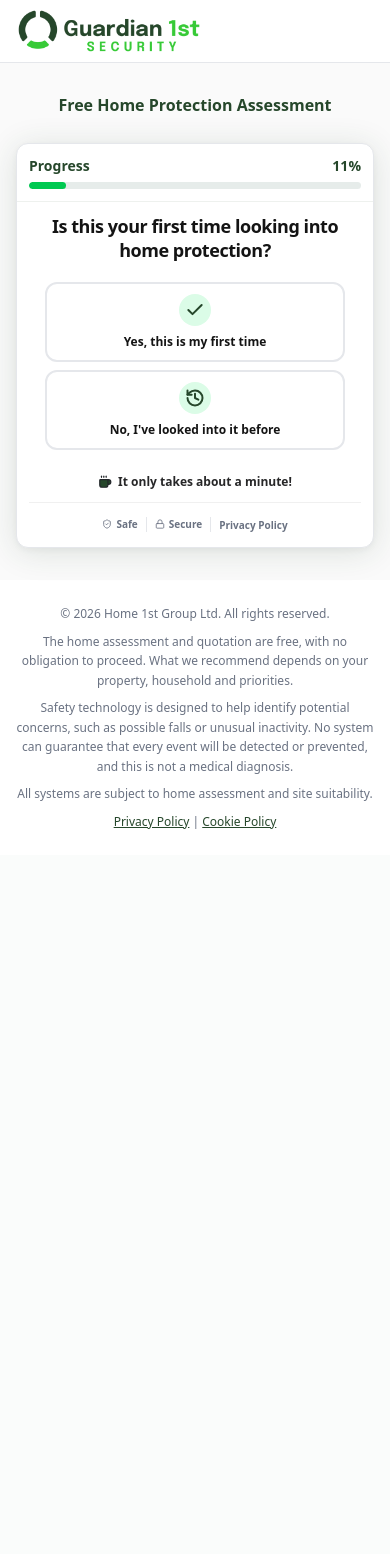
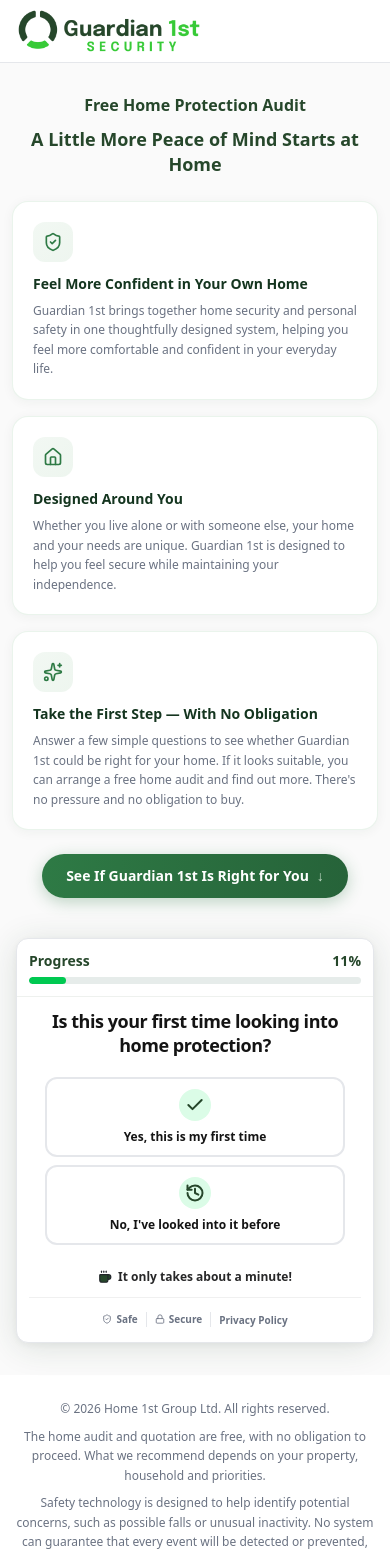
Before and after one commit to Nidal468/guardian_qualify_page, a Next.js app: page / in a window 390 px wide. Shown: the top 1554 px of the page. Before the commit the page ends 855 px from the top, so only its background shows below. Built offline with nearby package versions, Linux system fonts and the light colour scheme; no server answers.

Commit message:
requested tasks

```diff
--- a/app/layout.tsx
+++ b/app/layout.tsx
@@ -3,12 +3,12 @@ import "./globals.css";
 
 export const metadata: Metadata = {
   metadataBase: new URL("https://qualify.guardian1st.io"),
-  title: "Guardian 1st | Free Home Protection Assessment",
+  title: "Guardian 1st | Free Home Protection Audit",
   description:
-    "Find out whether home security, personal safety, or both are right for your home. Start with a free, no-obligation home assessment from Guardian 1st.",
+    "Find out whether home security, personal safety, or both are right for your home. Start with a free, no-obligation home audit from Guardian 1st.",
   alternates: { canonical: "https://qualify.guardian1st.io" },
   openGraph: {
-    title: "Guardian 1st | Free Home Protection Assessment",
+    title: "Guardian 1st | Free Home Protection Audit",
     description:
       "Answer a few quick questions and get a free, no-obligation home protection recommendation from Guardian 1st.",
     url: "https://qualify.guardian1st.io",
@@ -34,9 +34,9 @@ const jsonLd = {
       "@type": "WebPage",
       "@id": "https://qualify.guardian1st.io/#webpage",
       url: "https://qualify.guardian1st.io",
-      name: "Free Home Protection Assessment",
+      name: "Free Home Protection Audit",
       description:
-        "A short qualification quiz that recommends home security and personal safety protection, followed by a free, no-obligation home assessment.",
+        "A short qualification quiz that recommends home security and personal safety protection, followed by a free, no-obligation home audit.",
       publisher: { "@id": "https://qualify.guardian1st.io/#organization" },
     },
   ],
--- a/app/page.tsx
+++ b/app/page.tsx
@@ -7,6 +7,7 @@ import QuizQuestion from "@/components/quiz/question";
 import LeadForm from "@/components/quiz/lead-form";
 import ThankYou from "@/components/quiz/thank-you";
 import CallScreen from "@/components/quiz/call-screen";
+import PeaceOfMind from "@/components/quiz/peace-of-mind";
 import { STEPS, TOTAL_STEPS } from "@/lib/quiz-data";
 import { useQuizState } from "@/lib/use-quiz-state";
 
@@ -24,6 +25,7 @@ export default function Home() {
       <div className="flex-1 flex flex-col items-center justify-between w-full space-y-4 sm:space-y-6 md:space-y-10 bg-[#fafafa]">
         <div className="w-full">
           {quiz.idx === 0 && !submitted && <QuizHeading />}
+          {quiz.idx === 0 && !submitted && <PeaceOfMind />}
           <section className="lead-steps bg-[#fafafa] p-4" id="contactForm">
             <div className="flex flex-col">
               <QuizCard
@@ -72,9 +74,9 @@ export default function Home() {
         <div className="w-full bg-white py-6 sm:py-8 px-4">
           <div className="max-w-[900px] mx-auto text-center text-gray-500 text-xs leading-relaxed space-y-2">
             <p>&copy; 2026 Home 1st Group Ltd. All rights reserved.</p>
-            <p>The home assessment and quotation are free, with no obligation to proceed. What we recommend depends on your property, household and priorities.</p>
+            <p>The home audit and quotation are free, with no obligation to proceed. What we recommend depends on your property, household and priorities.</p>
             <p>Safety technology is designed to help identify potential concerns, such as possible falls or unusual inactivity. No system can guarantee that every event will be detected or prevented, and this is not a medical diagnosis.</p>
-            <p>All systems are subject to home assessment and site suitability.</p>
+            <p>All systems are subject to home audit and site suitability.</p>
             <p>
               <a href="https://guardian1st.io/privacy" target="_blank" rel="noopener noreferrer" className="text-[#26472b] underline hover:no-underline">Privacy Policy</a>
               {" | "}
--- a/components/quiz/benefits.tsx
+++ b/components/quiz/benefits.tsx
@@ -7,7 +7,7 @@ const BENEFITS = [
   {
     icon: ClipboardCheck,
     title: "No Upfront Pressure",
-    body: "Start with a free home assessment. We'll design the right protection around your home and your family — with a free, personalised, no-obligation quotation.",
+    body: "Start with a free home audit. We'll design the right protection around your home and your family — with a free, personalised, no-obligation quotation.",
   },
   {
     icon: EyeOff,
@@ -17,7 +17,7 @@ const BENEFITS = [
   {
     icon: Layers,
     title: "With Or Without Either Service",
-    body: "Start with home security, personal safety, or both. Add the other later if your needs change. Our assessments are free and you're under no obligation.",
+    body: "Start with home security, personal safety, or both. Add the other later if your needs change. Our audits are free and you're under no obligation.",
   },
 ];
 
--- a/components/quiz/footer.tsx
+++ b/components/quiz/footer.tsx
@@ -35,13 +35,13 @@ export default function QuizFooter() {
 
         <div className="hidden sm:block sm:mt-6 sm:space-y-3 sm:border-t sm:border-white/10 sm:pt-6">
           <p className="text-brand-200/60 text-xs leading-relaxed max-w-2xl">
-            The home assessment and quotation are free, with no obligation to proceed. What we recommend depends on your property, household and priorities.
+            The home audit and quotation are free, with no obligation to proceed. What we recommend depends on your property, household and priorities.
           </p>
           <p className="text-brand-200/60 text-xs leading-relaxed max-w-2xl">
             Safety technology is designed to help identify potential concerns, such as possible falls or unusual inactivity. No system can guarantee that every event will be detected or prevented, and this is not a medical diagnosis.
           </p>
           <p className="text-brand-200/60 text-xs leading-relaxed max-w-2xl">
-            All systems are subject to home assessment and site suitability.
+            All systems are subject to home audit and site suitability.
           </p>
         </div>
       </div>
--- a/components/quiz/header.tsx
+++ b/components/quiz/header.tsx
@@ -10,7 +10,7 @@ export default function QuizHeader() {
           </Link>
         </div>
         <div className="text-[#26472b] font-bold text-sm hidden md:block">
-          <b>Free, No-Obligation Home Assessments</b>
+          <b>Free, No-Obligation Home Audits</b>
         </div>
       </div>
     </header>
--- a/components/quiz/heading.tsx
+++ b/components/quiz/heading.tsx
@@ -3,7 +3,7 @@ export default function QuizHeading() {
     <section className="bg-[#fafafa] pt-3 pb-2">
       <div className="px-4">
         <h2 className="text-[#26472b] text-[16px] sm:text-[24px] md:text-[28px] leading-7 sm:leading-8 md:leading-9 font-extrabold text-center mx-10">
-          Free Home Protection Assessment
+          Free Home Protection Audit
         </h2>
       </div>
     </section>
--- /dev/null
+++ b/components/quiz/peace-of-mind.tsx
@@ -0,0 +1,109 @@
+"use client";
+
+import { useEffect, useRef, useState } from "react";
+import { motion } from "framer-motion";
+import { Home, ShieldCheck, Sparkles } from "lucide-react";
+
+const FEATURES = [
+  {
+    icon: ShieldCheck,
+    title: "Feel More Confident in Your Own Home",
+    body: "Guardian 1st brings together home security and personal safety in one thoughtfully designed system, helping you feel more comfortable and confident in your everyday life.",
+  },
+  {
+    icon: Home,
+    title: "Designed Around You",
+    body: "Whether you live alone or with someone else, your home and your needs are unique. Guardian 1st is designed to help you feel secure while maintaining your independence.",
+  },
+  {
+    icon: Sparkles,
+    title: "Take the First Step — With No Obligation",
+    body: "Answer a few simple questions to see whether Guardian 1st could be right for your home. If it looks suitable, you can arrange a free home audit and find out more. There's no pressure and no obligation to buy.",
+  },
+];
+
+export default function PeaceOfMind() {
+  const [isVisible, setIsVisible] = useState(false);
+  const sectionRef = useRef<HTMLDivElement>(null);
+
+  useEffect(() => {
+    const observer = new IntersectionObserver(
+      ([entry]) => {
+        if (entry.isIntersecting) {
+          setIsVisible(true);
+        }
+      },
+      { threshold: 0.1 }
+    );
+
+    if (sectionRef.current) {
+      observer.observe(sectionRef.current);
+    }
+
+    return () => observer.disconnect();
+  }, []);
+
+  const scrollToQuiz = () => {
+    const quizSection = document.getElementById("contactForm");
+    if (quizSection) {
+      quizSection.scrollIntoView({ behavior: "smooth", block: "start" });
+    }
+  };
+
+  return (
+    <section
+      ref={sectionRef}
+      aria-label="Peace of mind"
+      className="w-full max-w-4xl mx-auto px-3 sm:px-4 pb-6 sm:pb-8"
+    >
+      <motion.div
+        initial={{ opacity: 0, y: 20 }}
+        animate={isVisible ? { opacity: 1, y: 0 } : {}}
+        transition={{ duration: 0.5, ease: [0.22, 1, 0.36, 1] }}
+        className="text-center mb-6"
+      >
+        <h3 className="text-[#26472b] text-lg sm:text-xl md:text-2xl font-bold leading-snug">
+          A Little More Peace of Mind Starts at Home
+        </h3>
+      </motion.div>
+
+      <div className="grid grid-cols-1 md:grid-cols-3 gap-4 mb-6">
+        {FEATURES.map((feature, index) => (
+          <motion.article
+            key={feature.title}
+            initial={{ opacity: 0, y: 24 }}
+            animate={isVisible ? { opacity: 1, y: 0 } : {}}
+            transition={{ duration: 0.5, delay: index * 0.1, ease: [0.22, 1, 0.36, 1] }}
+            className="bg-white rounded-2xl border border-brand-100/70 shadow-[0_2px_12px_rgba(20,53,31,0.05)] p-5 sm:p-6"
+          >
+            <span className="w-10 h-10 sm:w-12 sm:h-12 rounded-xl bg-gradient-to-br from-brand-50 to-brand-100/60 text-brand-600 flex items-center justify-center">
+              <feature.icon className="w-5 h-5 sm:w-6 sm:h-6" strokeWidth={2} />
+            </span>
+            <h4 className="mt-3 text-brand-900 font-bold text-sm sm:text-base leading-snug">
+              {feature.title}
+            </h4>
+            <p className="mt-2 text-gray-500 text-xs sm:text-sm leading-relaxed">
+              {feature.body}
+            </p>
+          </motion.article>
+        ))}
+      </div>
+
+      <motion.div
+        initial={{ opacity: 0, y: 16 }}
+        animate={isVisible ? { opacity: 1, y: 0 } : {}}
+        transition={{ duration: 0.4, delay: 0.3 }}
+        className="text-center"
+      >
+        <button
+          type="button"
+          onClick={scrollToQuiz}
+          className="inline-flex items-center justify-center gap-2 rounded-full bg-gradient-to-r from-brand-600 to-brand-700 hover:from-brand-700 hover:to-brand-800 text-white font-bold text-sm sm:text-base px-6 py-3 shadow-[0_4px_16px_rgba(46,122,69,0.3)] transition-all duration-200 focus-visible:outline-none focus-visible:ring-4 focus-visible:ring-brand-500/30 cursor-pointer"
+        >
+          See If Guardian 1st Is Right for You
+          <span className="text-brand-200 font-normal text-sm">↓</span>
+        </button>
+      </motion.div>
+    </section>
+  );
+}
--- a/components/quiz/thank-you.tsx
+++ b/components/quiz/thank-you.tsx
@@ -118,7 +118,7 @@ export default function ThankYou({ name, phone, email, onProceedToCall }: ThankY
           Thank you{firstName ? `, ${firstName}` : ""}!
         </h3>
         <p className="mt-1 text-gray-500 text-xs sm:text-sm leading-snug">
-          Your free home assessment request has been received.
+          Your free home audit request has been received.
         </p>
       </motion.div>
 
--- a/lib/quiz-data.tsx
+++ b/lib/quiz-data.tsx
@@ -140,7 +140,7 @@ export const STEPS: StepData[] = [
   {
     step: "10",
     key: "form_name",
-    title: "What's your name?",
+    title: "What should we call you?",
     pct: 94,
     isInput: true,
     inputFields: ["firstName", "lastName"],
@@ -148,7 +148,7 @@ export const STEPS: StepData[] = [
   {
     step: "11",
     key: "form_email",
-    title: "What's your email address?",
+    title: "Where should we send your audit results?",
     pct: 96,
     isInput: true,
     inputFields: ["email"],
@@ -156,7 +156,7 @@ export const STEPS: StepData[] = [
   {
     step: "12",
     key: "form_phone",
-    title: "What's your phone number?",
+    title: "What's the best way to reach you?",
     pct: 100,
     isInput: true,
     inputFields: ["phone"],
```
Also changed, not shown: components/quiz/lead-form.tsx (+67 -5 lines).
